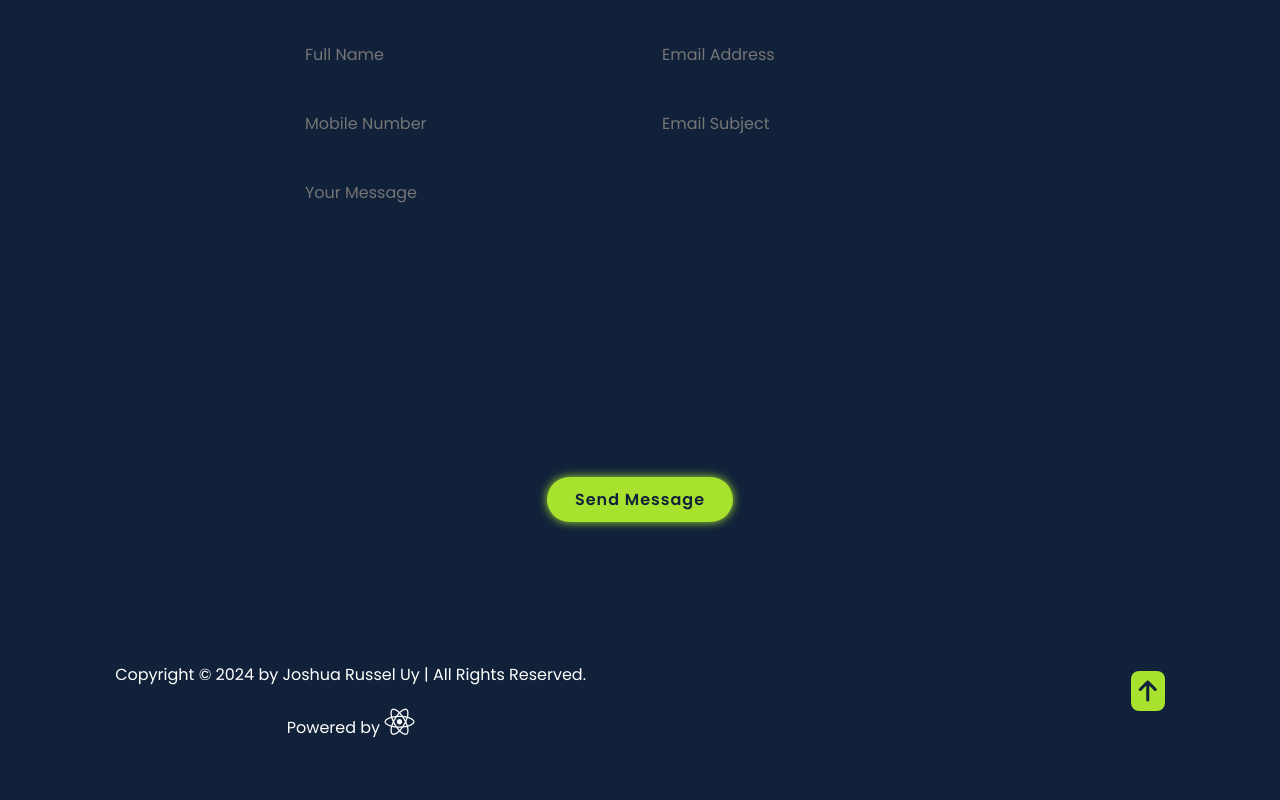
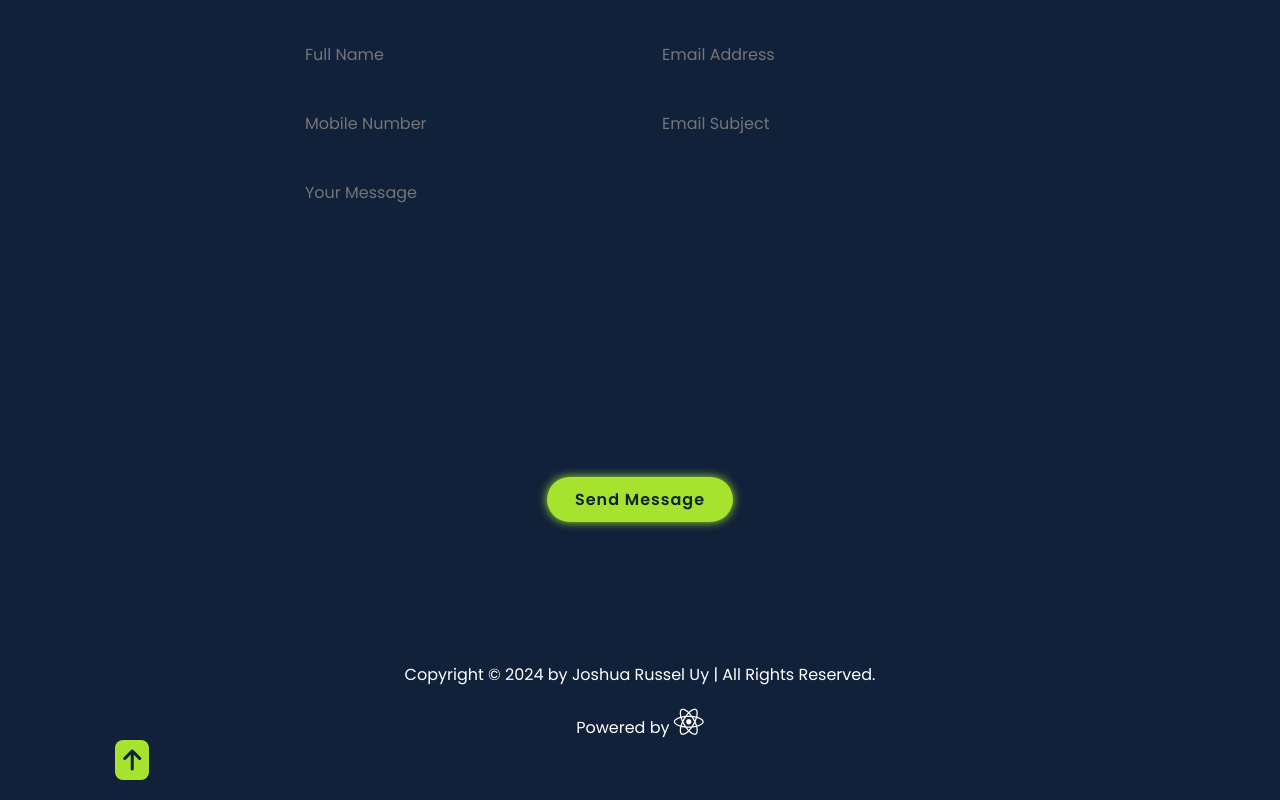
Before and after one commit to JOSHUA-A69/My-Personal-Portfolio-, a React (Create React App) app: page / in a window 1280 px wide. Shown: the part 3418-4218 px from the top of the page. Before the commit the page ends 4178 px from the top, so only its background shows below. Built offline with nearby package versions, Linux system fonts and the light colour scheme.

Commit message:
footer modification

```diff
--- a/src/components/footer.css
+++ b/src/components/footer.css
@@ -1,7 +1,7 @@
 /* Footer.css */
 
 .footer {
-    display: flex;
+    display: absolute;
     justify-content: space-between;
     align-items: center;
     flex-wrap: wrap;
```
